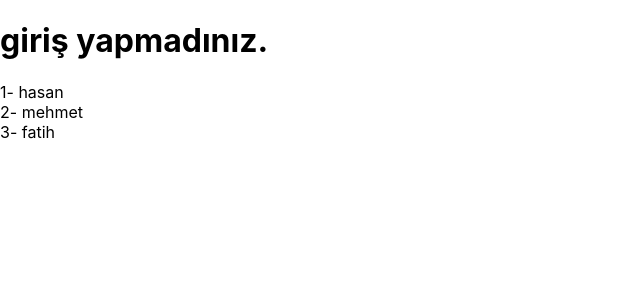
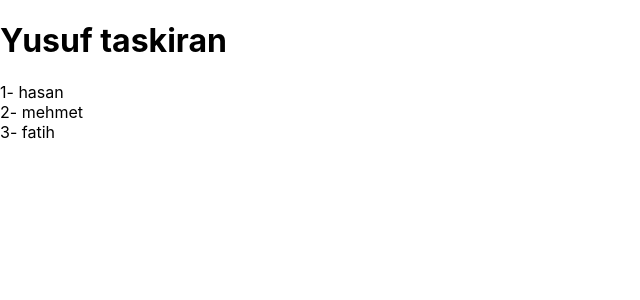
Before and after one commit to yusuftask08/React-Props, a React (Create React App) app: page / in a window 1280 px wide. Shown: the top 300 px of the page, without its empty margins (0-640 px from the left). Built offline with nearby package versions, Linux system fonts and the light colour scheme.

Commit message:
prop types : isRequired

```diff
--- a/src/App.js
+++ b/src/App.js
@@ -18,7 +18,7 @@ const friends = [
 function App() {
   return (
     <div>
-      <User name="yusuf" surname="taskiran" isLoggedIn={false} friends={friends} />
+      <User name="Yusuf" surname="taskiran" isLoggedIn={true} friends={friends} />
     </div>
   );
 }
--- a/src/components/User.js
+++ b/src/components/User.js
@@ -7,7 +7,7 @@ function User({ name, surname, isLoggedIn, friends }) {
                     isLoggedIn ? `${name} ${surname}` : 'giriş yapmadınız.'
                 }
             </h1>
-            {friends.map((f) => (
+            {friends && friends.map((f) => (
                 <div key={f.id}>
                     {f.id}- {f.name}
                 </div>
@@ -17,10 +17,10 @@ function User({ name, surname, isLoggedIn, friends }) {
 }
 
 User.propTypes = {
-    name: PropTypes.string,
-    surname: PropTypes.string,
-    isLoggedIn: PropTypes.bool,
-    friends: PropTypes.array
+    name: PropTypes.string.isRequired,
+    surname: PropTypes.string.isRequired,
+    isLoggedIn: PropTypes.bool.isRequired,
+    friends: PropTypes.array.isRequired
 };
 
 export default User
```
